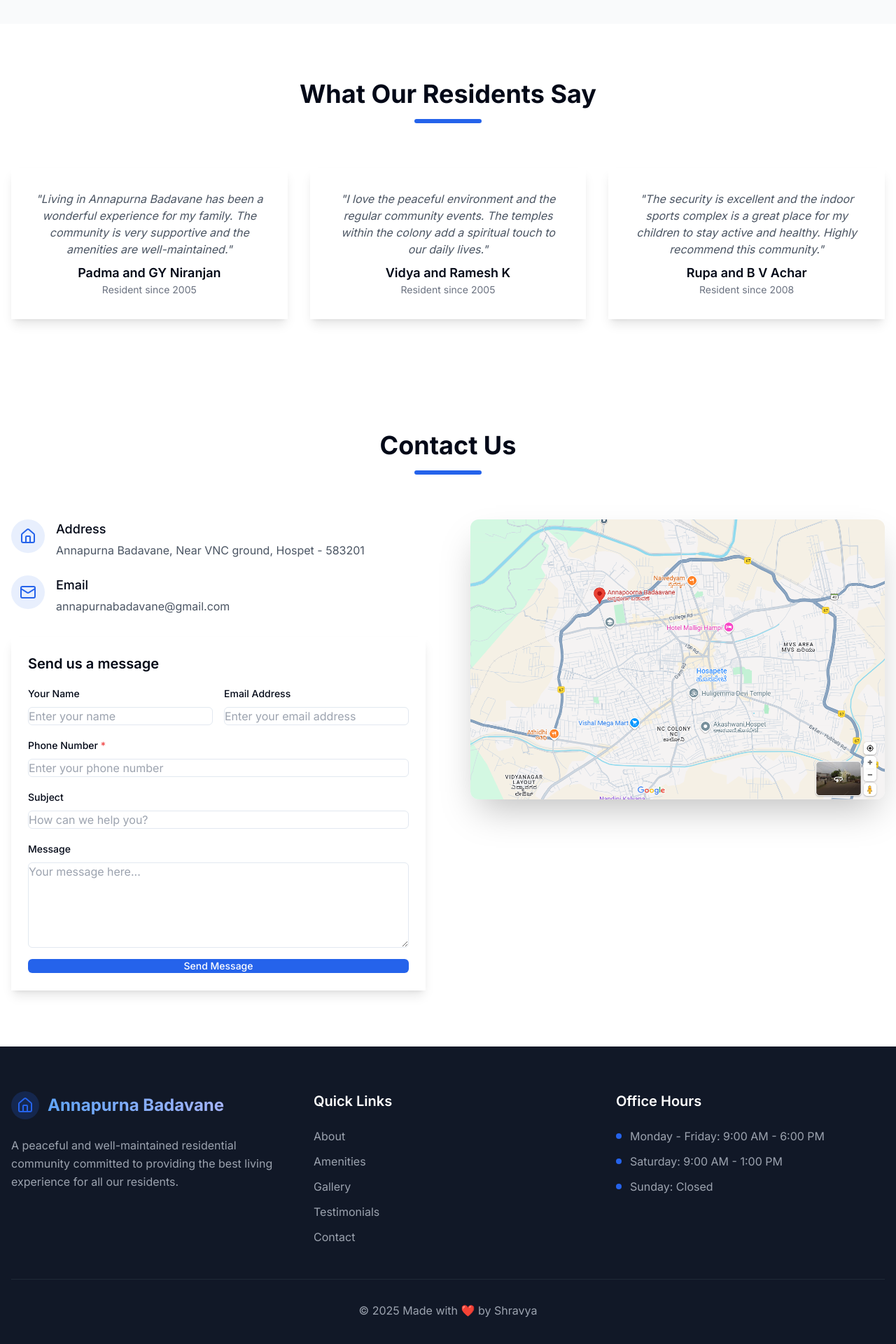
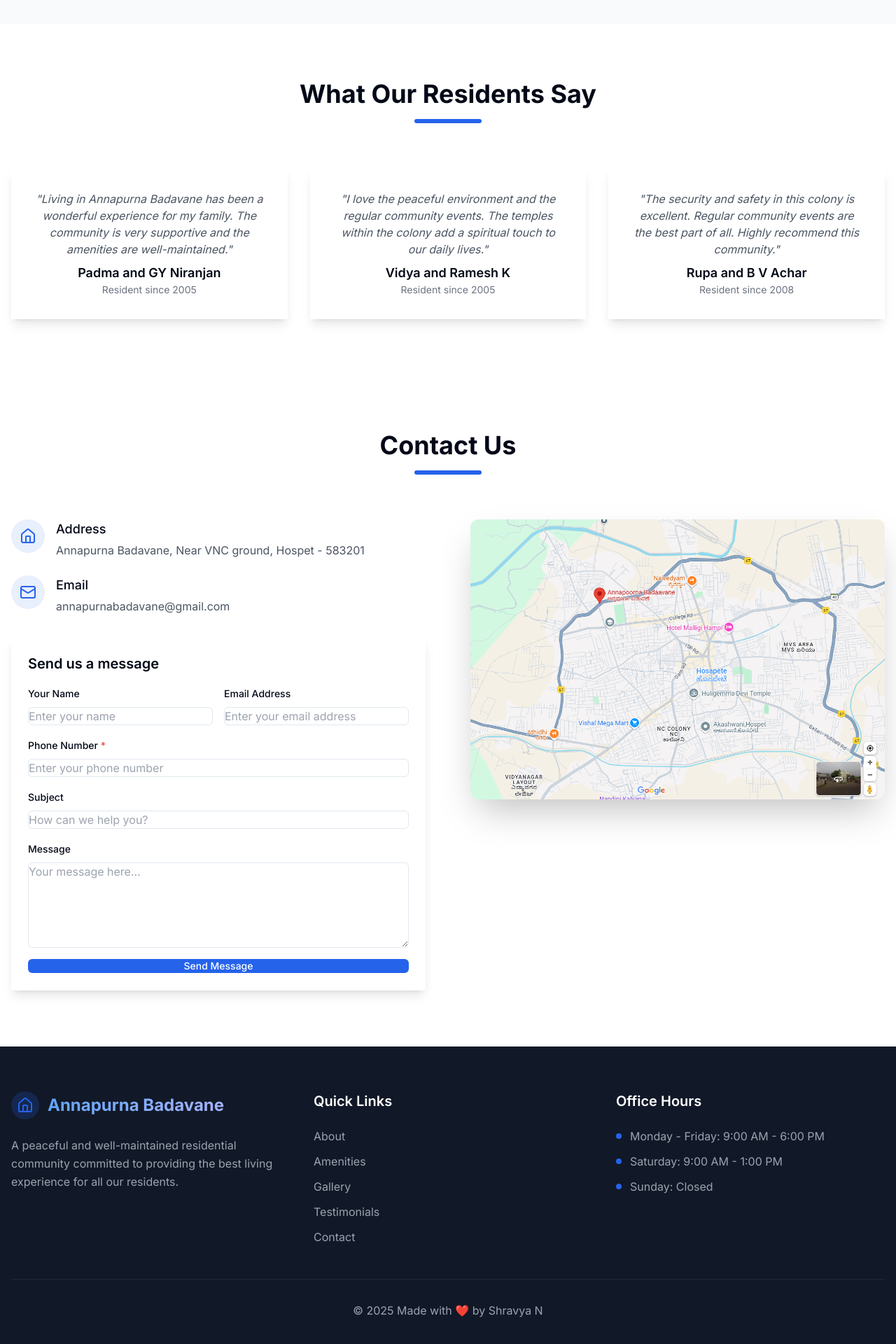
Before and after one commit to shravyaN25/MyColonyWebsite, a Next.js app: page / in a window 1280 px wide. Shown: the part 3047-4967 px from the top of the page at 70% size. Built offline with nearby package versions, Linux system fonts and the light colour scheme.

Commit message:
Update page.jsx

```diff
--- a/app/page.jsx
+++ b/app/page.jsx
@@ -290,7 +290,7 @@ export default function HomePage() {
                 name: "Rupa and B V Achar",
                 role: "Resident since 2008",
                 quote:
-                  "The security is excellent and the indoor sports complex is a great place for my children to stay active and healthy. Highly recommend this community.",
+                  "The security and safety in this colony is excellent. Regular community events are the best part of all. Highly recommend this community.",
               },
             ].map((testimonial, index) => (
               <Card key={index} className="border-none shadow-lg hover:shadow-xl transition-all duration-300">
@@ -410,7 +410,7 @@ export default function HomePage() {
           </div>
 
           <div className="border-t border-gray-800 mt-12 pt-8 text-center text-gray-400">
-            <p>&copy; {new Date().getFullYear()} Made with ❤️ by Shravya</p>
+            <p>&copy; {new Date().getFullYear()} Made with ❤️ by Shravya N</p>
           </div>
         </div>
       </footer>
```
